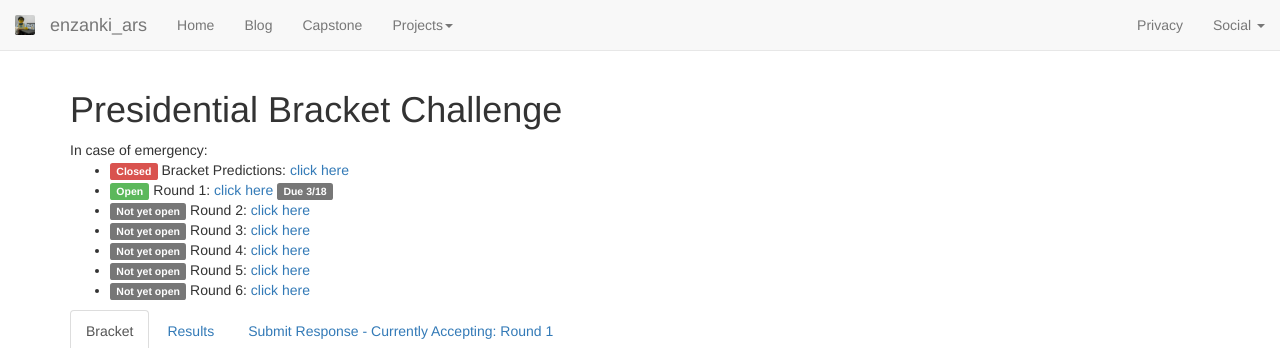
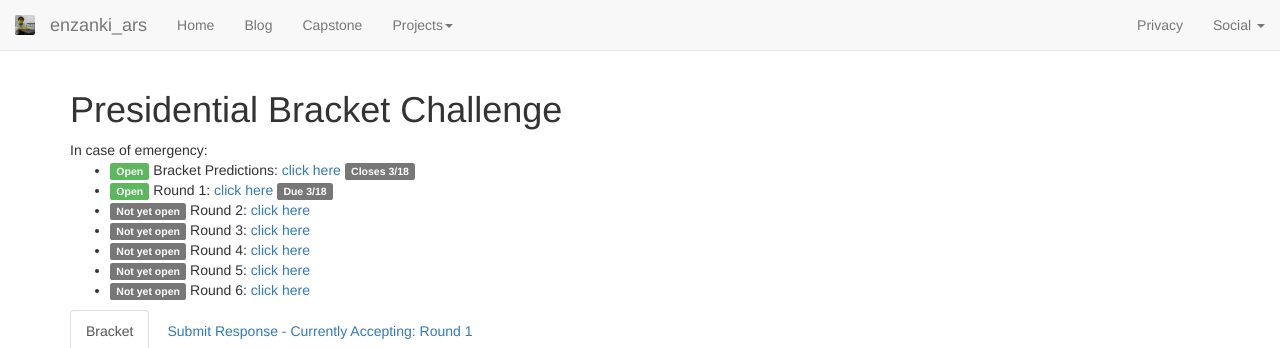
Before and after one commit to enzanki-ars/enzanki-ars.github.io, a Jekyll site: the page built from dbybracketchallenge/index.html, in a window 1280 px wide and 1359 px high, cut to the strip 0-348 px from the top of the window. Built offline with Jekyll 4.4.1, drawn with Linux system fonts in a browser that asks for light colours; nearby versions of some CDN libraries.

Commit message:
Remove results and reopen predictions

```diff
--- a/dbybracketchallenge/index.html
+++ b/dbybracketchallenge/index.html
@@ -8,8 +8,9 @@ In case of emergency:
 
 <ul>
   <li>
-    <span class="label label-danger">Closed</span>
+    <span class="label label-success">Open</span>
     Bracket Predictions: <a href="http://goo.gl/forms/tTY1hlWYFc">click here</a>
+    <span class="label label-default">Closes 3/18</span>
   </li>
   <li>
     <span class="label label-success">Open</span>
@@ -40,18 +41,12 @@ In case of emergency:
 
 <ul id="myTabs" class="nav nav-tabs" role="tablist">
   <li role="presentation" class="active"><a href="#bracket" id="home-tab" role="tab" data-toggle="tab" aria-controls="home" aria-expanded="true">Bracket</a></li>
-  <li role="presentation" class=""><a href="#results" role="tab" id="profile-tab" data-toggle="tab" aria-controls="profile" aria-expanded="false">Results</a></li>
   <li role="presentation" class=""><a href="#submit" role="tab" id="profile-tab" data-toggle="tab" aria-controls="profile" aria-expanded="false">Submit Response - Currently Accepting: Round 1</a></li>
 </ul>
 <div id="myTabContent" class="tab-content">
   <div role="tabpanel" class="tab-pane fade active in" id="bracket" aria-labelledby="home-tab">
     <div class="embed-responsive embed-responsive-4by3">
       <iframe class="embed-responsive-item" src="https://docs.google.com/spreadsheets/d/1Af0dK05PhIfeYhyMRLChnJ9-op1U677IJcxjEmvbxRE/pubhtml?gid=681705473&amp;single=true&amp;widget=true&amp;headers=false"></iframe>
-    </div>
-  </div>
-  <div role="tabpanel" class="tab-pane fade" id="results" aria-labelledby="profile-tab">
-    <div class="embed-responsive embed-responsive-4by3">
-      <iframe class="embed-responsive-item" src="https://docs.google.com/spreadsheets/d/1Af0dK05PhIfeYhyMRLChnJ9-op1U677IJcxjEmvbxRE/pubhtml?gid=1126184638&amp;single=true&amp;widget=true&amp;headers=false"></iframe>
     </div>
   </div>
   <div role="tabpanel" class="tab-pane fade" id="submit" aria-labelledby="dropdown1-tab">
```
